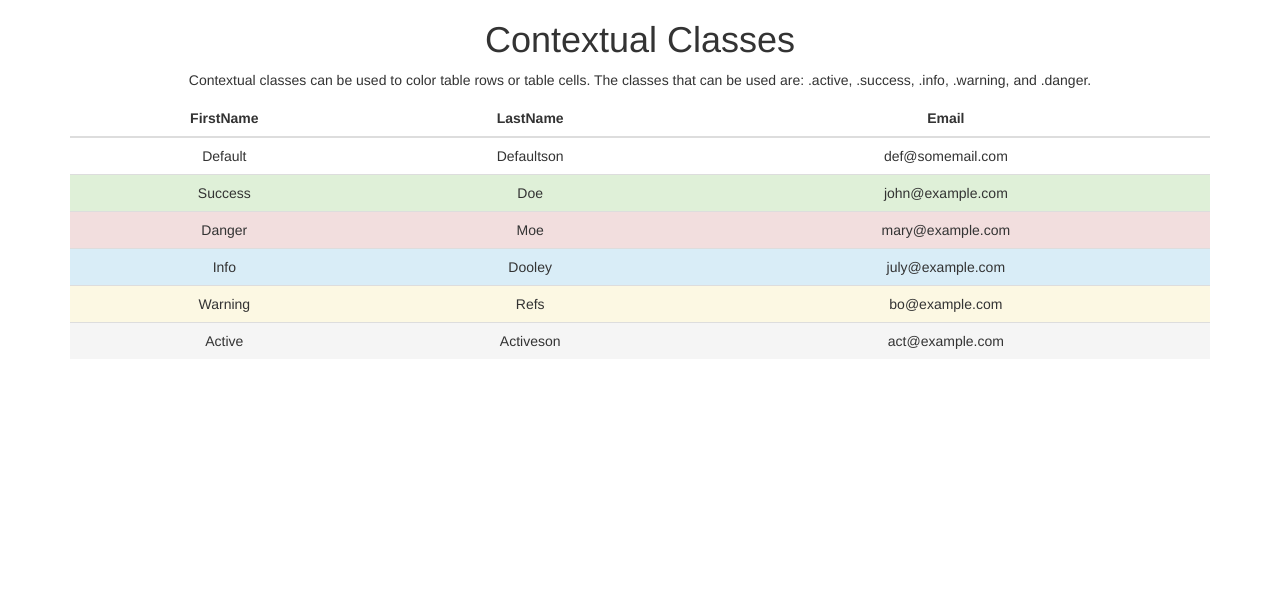
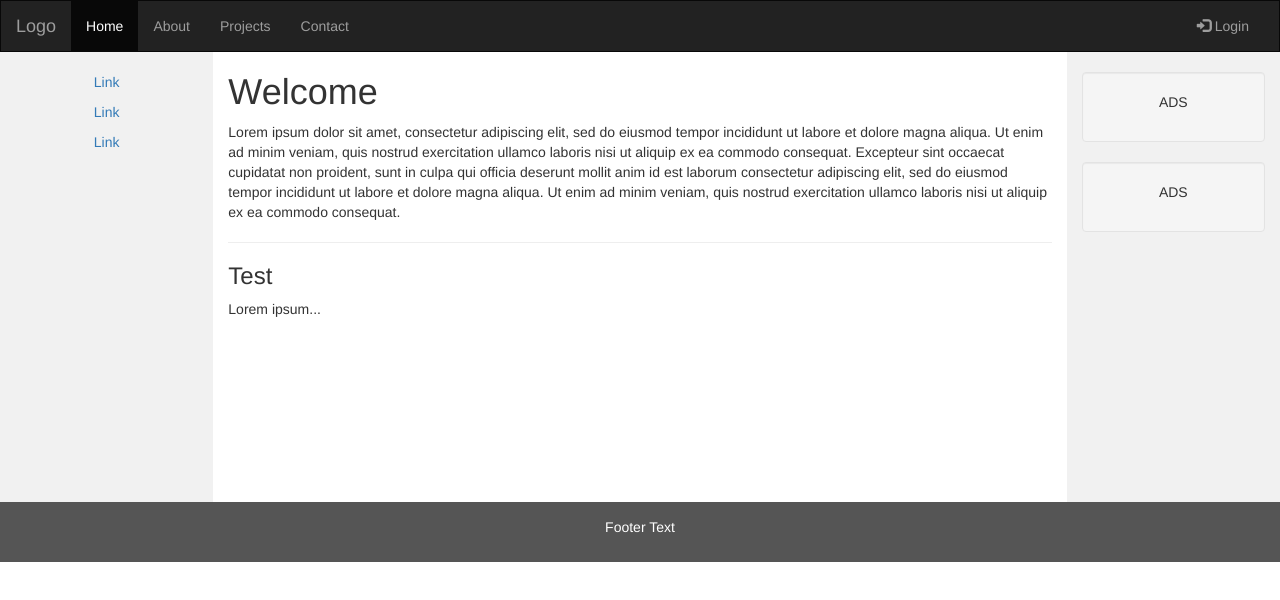
Before and after one commit to iqranx/resumebuilder, a plain HTML site: page index.html in a window 1280 px wide. Drawn offline with nearby package versions, Linux system fonts and the light colour scheme.

Commit message:
adding new files

```diff
--- a/index.html
+++ b/index.html
@@ -7,54 +7,94 @@
   <link rel="stylesheet" href="https://maxcdn.bootstrapcdn.com/bootstrap/3.4.1/css/bootstrap.min.css">
   <script src="https://ajax.googleapis.com/ajax/libs/jquery/3.6.4/jquery.min.js"></script>
   <script src="https://maxcdn.bootstrapcdn.com/bootstrap/3.4.1/js/bootstrap.min.js"></script>
+  <style>
+    /* Remove the navbar's default margin-bottom and rounded borders */
+    .navbar {
+      margin-bottom: 0;
+      border-radius: 0;
+    }
+
+    /* Set height of the grid so .sidenav can be 100% (adjust as needed) */
+    .row.content {height: 450px}
+
+    /* Set gray background color and 100% height */
+    .sidenav {
+      padding-top: 20px;
+      background-color: #f1f1f1;
+      height: 100%;
+    }
+
+    /* Set black background color, white text and some padding */
+    footer {
+      background-color: #555;
+      color: white;
+      padding: 15px;
+    }
+
+    /* On small screens, set height to 'auto' for sidenav and grid */
+    @media screen and (max-width: 767px) {
+      .sidenav {
+        height: auto;
+        padding: 15px;
+      }
+      .row.content {height:auto;}
+    }
+  </style>
 </head>
 <body>
 
-<div class="container text-center">
-  <h1 class="text-center">Contextual Classes</h1>
-  <p class="text-center">Contextual classes can be used to color table rows or table cells. The classes that can be used are: .active, .success, .info, .warning, and .danger.</p>
-  <table class="table table-hover mt-5">
-    <thead>
-      <tr>
-        <th class="text-center">FirstName</th>
-        <th class="text-center">LastName</th>
-        <th class="text-center">Email</th>
-      </tr>
-    </thead>
-    <tbody>
-      <tr>
-        <td>Default</td>
-        <td>Defaultson</td>
-        <td>def@somemail.com</td>
-      </tr>
-      <tr class="success">
-        <td>Success</td>
-        <td>Doe</td>
-        <td>john@example.com</td>
-      </tr>
-      <tr class="danger">
-        <td>Danger</td>
-        <td>Moe</td>
-        <td>mary@example.com</td>
-      </tr>
-      <tr class="info">
-        <td>Info</td>
-        <td>Dooley</td>
-        <td>july@example.com</td>
-      </tr>
-      <tr class="warning">
-        <td>Warning</td>
-        <td>Refs</td>
-        <td>bo@example.com</td>
-      </tr>
-      <tr class="active">
-        <td>Active</td>
-        <td>Activeson</td>
-        <td>act@example.com</td>
-      </tr>
-    </tbody>
-  </table>
+<nav class="navbar navbar-inverse">
+  <div class="container-fluid">
+    <div class="navbar-header">
+      <button type="button" class="navbar-toggle" data-toggle="collapse" data-target="#myNavbar">
+        <span class="icon-bar"></span>
+        <span class="icon-bar"></span>
+        <span class="icon-bar"></span>
+      </button>
+      <a class="navbar-brand" href="#">Logo</a>
+    </div>
+    <div class="collapse navbar-collapse" id="myNavbar">
+      <ul class="nav navbar-nav">
+        <li class="active"><a href="#">Home</a></li>
+        <li><a href="portfolio.html">About</a></li>
+        <li><a href="#">Projects</a></li>
+        <li><a href="#">Contact</a></li>
+      </ul>
+      <ul class="nav navbar-nav navbar-right">
+        <li><a href="#"><span class="glyphicon glyphicon-log-in"></span> Login</a></li>
+      </ul>
+    </div>
+  </div>
+</nav>
+
+<div class="container-fluid text-center">
+  <div class="row content">
+    <div class="col-sm-2 sidenav">
+      <p><a href="#">Link</a></p>
+      <p><a href="#">Link</a></p>
+      <p><a href="#">Link</a></p>
+    </div>
+    <div class="col-sm-8 text-left">
+      <h1>Welcome</h1>
+      <p>Lorem ipsum dolor sit amet, consectetur adipiscing elit, sed do eiusmod tempor incididunt ut labore et dolore magna aliqua. Ut enim ad minim veniam, quis nostrud exercitation ullamco laboris nisi ut aliquip ex ea commodo consequat. Excepteur sint occaecat cupidatat non proident, sunt in culpa qui officia deserunt mollit anim id est laborum consectetur adipiscing elit, sed do eiusmod tempor incididunt ut labore et dolore magna aliqua. Ut enim ad minim veniam, quis nostrud exercitation ullamco laboris nisi ut aliquip ex ea commodo consequat.</p>
+      <hr>
+      <h3>Test</h3>
+      <p>Lorem ipsum...</p>
+    </div>
+    <div class="col-sm-2 sidenav">
+      <div class="well">
+        <p>ADS</p>
+      </div>
+      <div class="well">
+        <p>ADS</p>
+      </div>
+    </div>
+  </div>
 </div>
+
+<footer class="container-fluid text-center">
+  <p>Footer Text</p>
+</footer>
 
 </body>
 </html>
```
Also changed, not shown: portfolio.html (added, +105 -0 lines), 1 other file.
